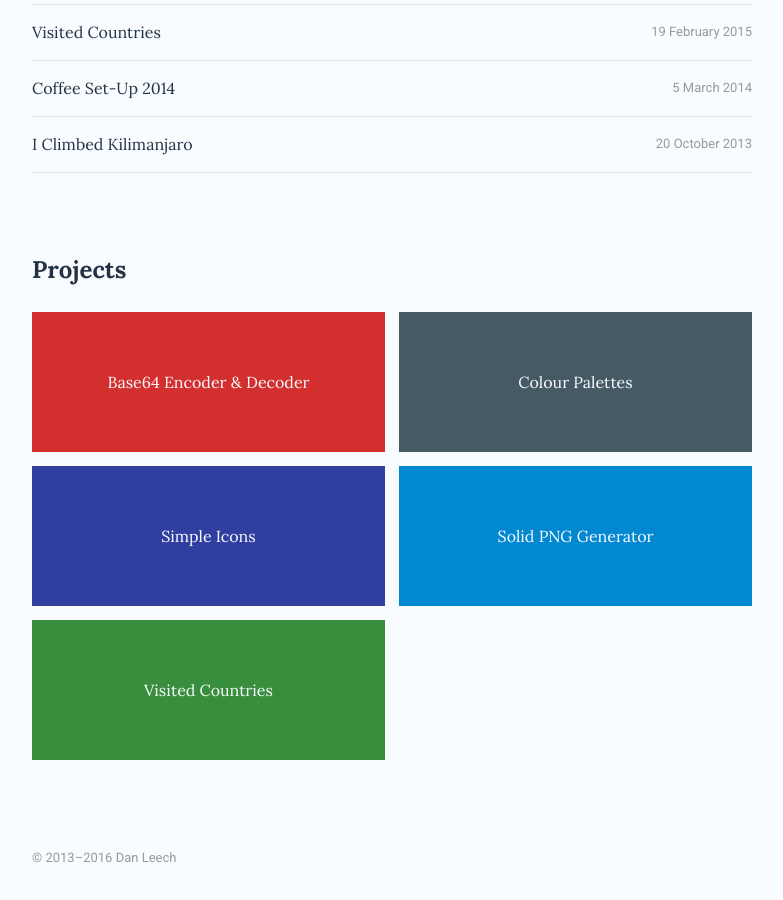
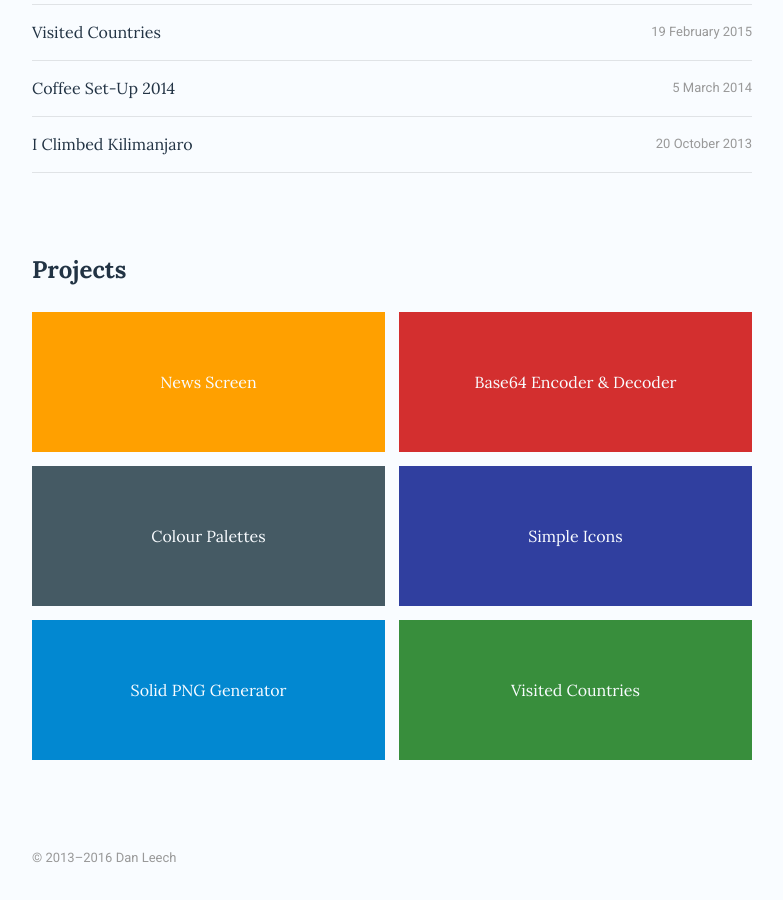
Before and after one commit to danleech/danleech.com, a Jekyll site: the page built from index.md, in a window 1280 px wide and 900 px high, scrolled down 781 px. Shown: the whole window, without its empty margins (248-1031 px from the left). Built offline with Jekyll 4.4.1, drawn with Linux system fonts in a browser that asks for light colours.

Commit message:
Updated projects index

```diff
--- a/_data/projects.json
+++ b/_data/projects.json
@@ -1,5 +1,10 @@
 {
     "projects": [
+        {
+            "name": "News Screen",
+            "url": "/projects/news-screen",
+            "colour": "FFA000"
+        },
         {
             "name": "Base64 Encoder &amp; Decoder",
             "url": "/projects/base64",
```
